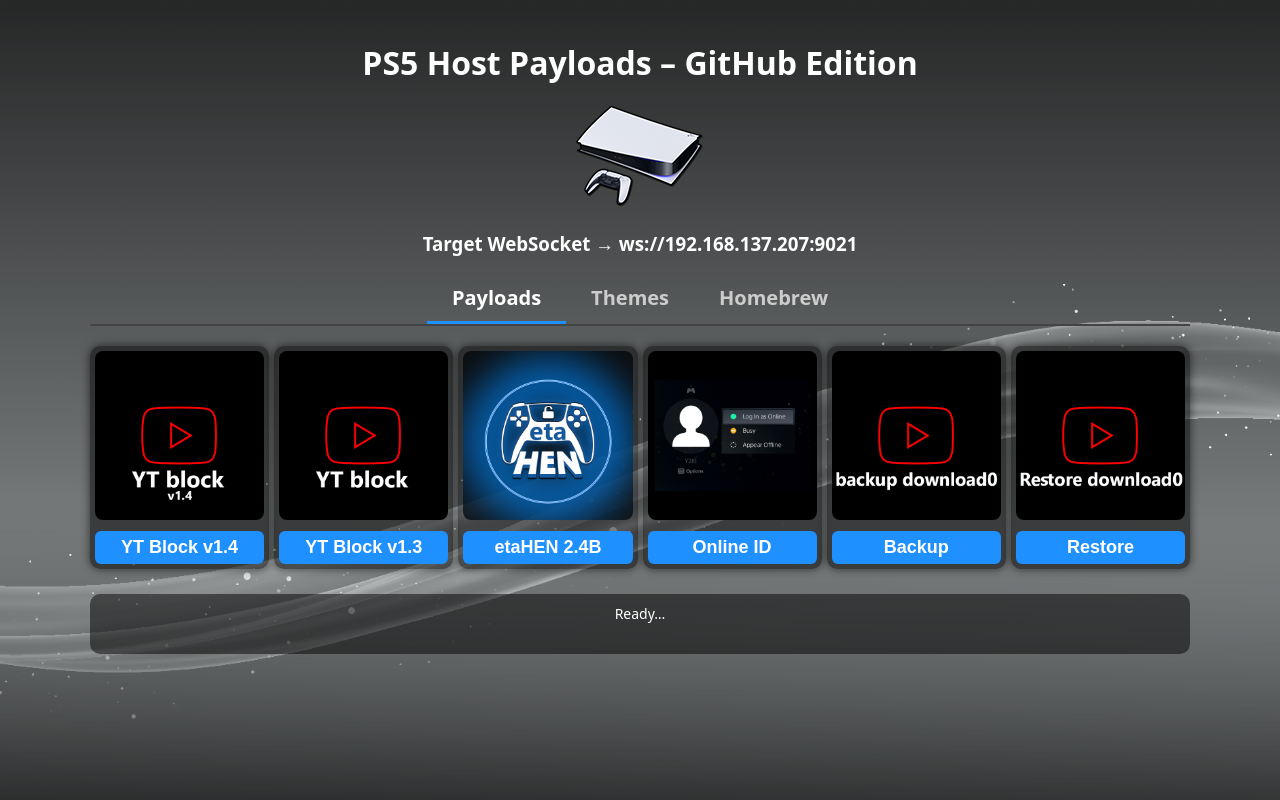
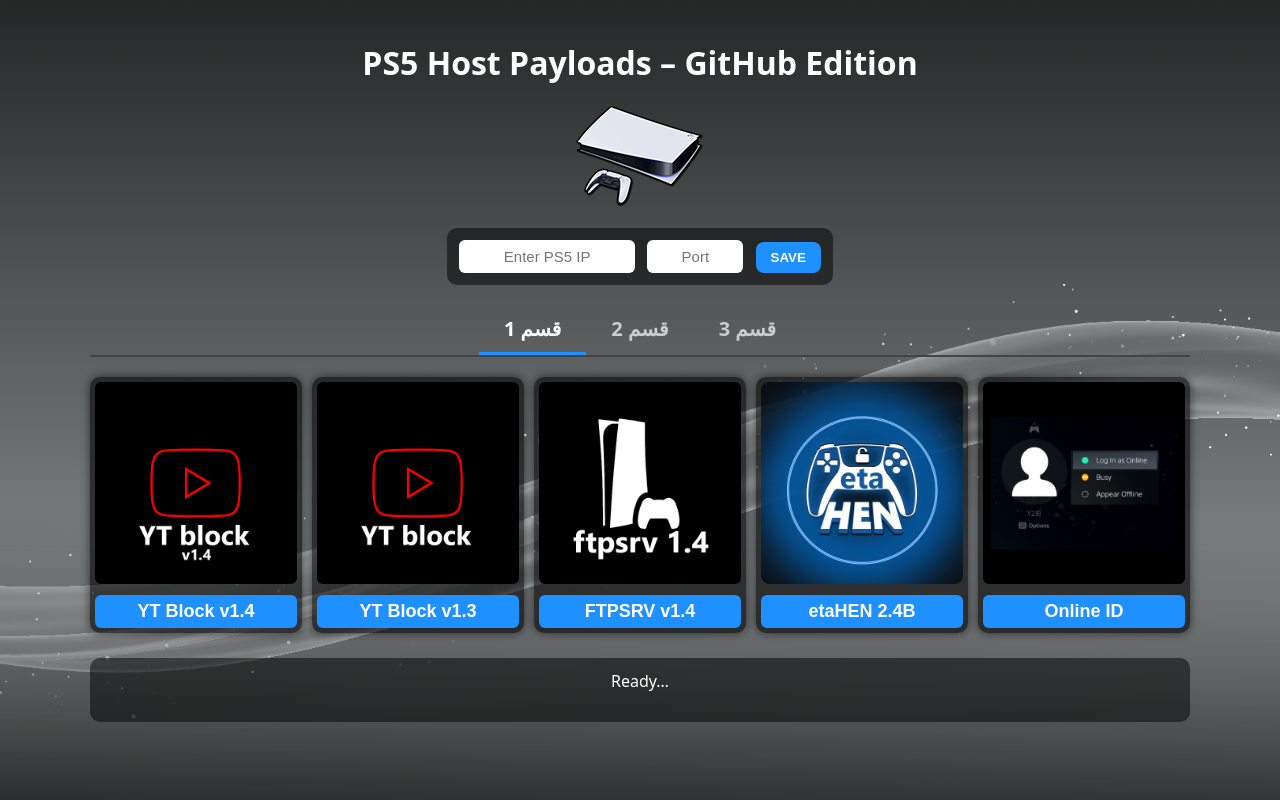
Before and after one commit to MasterPS0/PS5HostPayloads, a plain HTML site: page index.html in a window 1280 px wide. Drawn offline with Linux system fonts and the light colour scheme.

Commit message:
Update index.html

```diff
--- a/index.html
+++ b/index.html
@@ -2,7 +2,7 @@
 <html lang="en">
 <head>
 <meta charset="utf-8">
-<title>PS5 Host Payloads (GitHub Edition)</title>
+<title>PS5 Host Payloads – GitHub Edition</title>
 <meta name="viewport" content="width=device-width, initial-scale=1">
 
 <style>
@@ -18,61 +18,127 @@
 
     .container { max-width: 1100px; margin: auto; padding: 20px; }
 
+    /* INPUT BOX */
+    #ipBox {
+        margin-bottom: 20px;
+        background: rgba(0,0,0,0.5);
+        padding: 12px;
+        border-radius: 10px;
+        display: inline-block;
+    }
+
+    #ipInput, #portInput {
+        padding: 8px;
+        border-radius: 6px;
+        border: none;
+        margin-right: 8px;
+        text-align: center;
+        font-size: 15px;
+    }
+
+    #saveBtn {
+        padding: 8px 15px;
+        border-radius: 8px;
+        border: none;
+        background: #1e90ff;
+        color: white;
+        font-weight: bold;
+        cursor: pointer;
+    }
+
+    /* Tabs */
     .tabs {
-        display: flex; justify-content: center;
-        margin-bottom: 20px; border-bottom: 2px solid #444;
+        display: flex;
+        justify-content: center;
+        margin-bottom: 20px;
+        border-bottom: 2px solid #444;
     }
 
     .tab {
-        padding: 10px 25px; cursor: pointer; font-size: 20px;
-        font-weight: bold; color: #ccc; border-bottom: 3px solid transparent;
+        padding: 10px 25px;
+        cursor: pointer;
+        font-size: 20px;
+        font-weight: bold;
+        color: #ccc;
+        border-bottom: 3px solid transparent;
+        transition: 0.3s;
     }
-    .tab.active { color: #fff; border-bottom: 3px solid #1e90ff; }
+
+    .tab.active {
+        color: #fff;
+        border-bottom: 3px solid #1e90ff;
+    }
 
     .section { display: none; }
     .section.active { display: block; }
 
+    /* Grid cards */
     .grid {
-        display: grid; grid-template-columns: repeat(6, 1fr);
-        gap: 5px; margin-bottom: 25px;
+        display: grid;
+        grid-template-columns: repeat(5, 1fr);
+        gap: 10px;
+        margin-bottom: 25px;
     }
 
     .payload-card {
-        background: rgba(0,0,0,0.5); border-radius: 10px;
-        padding: 5px; box-shadow: 0 0 10px rgba(0,0,0,0.6);
+        background: rgba(0,0,0,0.6);
+        border-radius: 10px;
+        padding: 5px;
+        box-shadow: 0 0 10px rgba(0,0,0,0.6);
     }
 
-    .payload-card img { width: 100%; border-radius: 8px; margin-bottom: 6px; }
+    .payload-card img {
+        width: 100%;
+        border-radius: 6px;
+        margin-bottom: 6px;
+    }
 
     .payload-card button {
-        width: 100%; padding: 6px; background: #1e90ff;
-        border: none; border-radius: 6px; font-size: 18px;
-        font-weight: bold; color: white; cursor: pointer;
+        width: 100%;
+        padding: 6px;
+        background: #1e90ff;
+        border: none;
+        border-radius: 6px;
+        font-size: 18px;
+        font-weight: bold;
+        color: white;
+        cursor: pointer;
     }
 
-    #status { margin-top: 20px; background: rgba(0,0,0,0.5);
-        padding: 10px; border-radius: 10px; min-height: 40px; font-size: 14px;
+    /* Status box */
+    #status {
+        margin-top: 20px;
+        background: rgba(0,0,0,0.5);
+        padding: 12px;
+        border-radius: 10px;
+        min-height: 40px;
+        font-size: 16px;
     }
 </style>
+
 </head>
-
 <body>
 
 <div class="container">
 
     <h1>PS5 Host Payloads – GitHub Edition</h1>
-    <p><img src="img/PS_Loaders.png" width="128" alt=""></p>
+    <p><img src="img/PS_Loaders.png" width="128"></p>
 
-    <h3>Target WebSocket → ws://192.168.137.207:9021</h3>
-
-    <!-- ============ Tabs ============ -->
-    <div class="tabs">
-        <div class="tab active" onclick="switchTab(1)">Payloads</div>
-        <div class="tab" onclick="switchTab(2)">Themes</div>
-        <div class="tab" onclick="switchTab(3)">Homebrew</div>
+    <!-- ================= IP + PORT ================= -->
+    <div id="ipBox">
+        <input id="ipInput" type="text" placeholder="Enter PS5 IP" style="width:160px;">
+        <input id="portInput" type="text" placeholder="Port" style="width:80px;">
+        <button id="saveBtn" onclick="saveIPPort()">SAVE</button>
     </div>
 
-    <!-- ============ SECTION 1 ============ -->
+    <!-- ================= TABS ================= -->
+    <div class="tabs">
+        <div class="tab active" onclick="switchTab(1)">قسم 1</div>
+        <div class="tab" onclick="switchTab(2)">قسم 2</div>
+        <div class="tab" onclick="switchTab(3)">قسم 3</div>
+    </div>
+
+    <!-- ================= SECTION 1 ================= -->
     <div id="section1" class="section active">
         <div class="grid">
 
@@ -87,6 +153,11 @@
             </div>
 
             <div class="payload-card">
+                <img src="img/ftpsrv1.4.png">
+                <button onclick="sendPayloadWS('payloads/ftpsrv-ps5.elf')">FTPSRV v1.4</button>
+            </div>
+
+            <div class="payload-card">
                 <img src="img/etaHEN_2.4b.png">
                 <button onclick="sendPayloadWS('payloads/etaHEN-2.4B.bin')">etaHEN 2.4B</button>
             </div>
@@ -96,20 +167,10 @@
                 <button onclick="sendPayloadWS('payloads/online_json.elf')">Online ID</button>
             </div>
 
-            <div class="payload-card">
-                <img src="img/backup_download0.png">
-                <button onclick="sendPayloadWS('payloads/backup_download0.elf')">Backup</button>
-            </div>
-
-            <div class="payload-card">
-                <img src="img/restore_download0.png">
-                <button onclick="sendPayloadWS('payloads/restore_download0.elf')">Restore</button>
-            </div>
-
         </div>
     </div>
 
-    <!-- ============ SECTION 2 ============ -->
+    <!-- ================= SECTION 2 ================= -->
     <div id="section2" class="section">
         <div class="grid">
 
@@ -128,36 +189,68 @@
                 <button onclick="sendPayloadWS('payloads/Apps_logos.elf')">Apps Logos</button>
             </div>
 
+            <div class="payload-card">
+                <img src="img/payload9.png">
+                <button onclick="sendPayloadWS('payloads/payload9.bin')">Payload 9</button>
+            </div>
+
+            <div class="payload-card">
+                <img src="img/payload10.png">
+                <button onclick="sendPayloadWS('payloads/payload10.bin')">Payload 10</button>
+            </div>
+
         </div>
     </div>
 
-    <!-- ============ SECTION 3 ============ -->
+    <!-- ================= SECTION 3 ================= -->
     <div id="section3" class="section">
         <div class="grid">
 
             <div class="payload-card">
                 <img src="img/websrv-ps5.png">
-                <button onclick="sendPayloadWS('payloads/websrv-ps5.elf')">websrv0.30.2</button>
-            </div>
-
-            <div class="payload-card">
-                <img src="img/ftpsrv1.4.png">
-                <button onclick="sendPayloadWS('payloads/ftpsrv-ps5.elf')">ftpsrv v1.4</button>
+                <button onclick="sendPayloadWS('payloads/websrv-ps5.elf')">websrv-ps5</button>
             </div>
 
             <div class="payload-card">
                 <img src="img/ps5debug_v1.0b5.png">
-                <button onclick="sendPayloadWS('payloads/ps5debug_v1.0b5.elf')">ps5debug 1.0b5</button>
+                <button onclick="sendPayloadWS('payloads/ps5debug_v1.0b5.elf')">PS5Debug</button>
             </div>
 
         </div>
     </div>
 
-    <div id="status"><span id="statusText">Ready…</span></div>
+    <!-- ================= STATUS ================= -->
+    <div id="status">Ready…</div>
 
 </div>
 
 <script>
+/* ================= LOAD SAVED IP/PORT ================= */
+window.addEventListener("load", () => {
+    const savedIP = localStorage.getItem("ps5_ip");
+    const savedPort = localStorage.getItem("ps5_port");
+
+    if (savedIP) document.getElementById("ipInput").value = savedIP;
+    if (savedPort) document.getElementById("portInput").value = savedPort;
+});
+
+/* ================= SAVE IP/PORT ================= */
+function saveIPPort() {
+    const ip = document.getElementById("ipInput").value.trim();
+    const port = document.getElementById("portInput").value.trim();
+
+    if (!ip || !port) {
+        showMessage("⚠️ ادخل IP و Port", "error");
+        return;
+    }
+
+    localStorage.setItem("ps5_ip", ip);
+    localStorage.setItem("ps5_port", port);
+
+    showMessage("✔️ Saved Successfully!", "success");
+}
+
+/* ================= TABS ================= */
 function switchTab(n) {
     document.querySelectorAll(".tab").forEach(t => t.classList.remove("active"));
     document.querySelectorAll(".section").forEach(s => s.classList.remove("active"));
@@ -166,36 +259,46 @@ function switchTab(n) {
     document.getElementById("section" + n).classList.add("active");
 }
 
-function showMessage(msg, type) {
-    const el = document.getElementById("statusText");
-    el.textContent = msg;
-    el.style.color = type === "error" ? "red" : (type === "success" ? "lightgreen" : "white");
-}
+/* ================= SEND PAYLOAD WEBSOCKET ================= */
+async function sendPayloadWS(url) {
+    const ip = localStorage.getItem("ps5_ip");
+    const port = localStorage.getItem("ps5_port");
 
-async function sendPayloadWS(url) {
-    showMessage("Downloading payload...");
+    if (!ip || !port) {
+        showMessage("⚠️ رجاءً ادخل IP و Port أولاً", "error");
+        return;
+    }
+
+    showMessage("⬇️ Downloading payload...");
 
     try {
-        let file = await fetch(url);
-        let payload = await file.arrayBuffer();
+        let res = await fetch(url);
+        let payload = await res.arrayBuffer();
 
-        showMessage("Connecting to PS5 WebSocket…");
+        showMessage("🔌 Connecting to PS5 WebSocket...");
 
-        let ws = new WebSocket("ws://127.0.0.1:9021");
+        let ws = new WebSocket(`ws://${ip}:${port}`);
         ws.binaryType = "arraybuffer";
 
         ws.onopen = () => {
             ws.send(payload);
-            showMessage("Payload sent!", "success");
+            showMessage("✔️ Payload sent!", "success");
             ws.close();
         };
 
-        ws.onerror = () => showMessage("❌ WebSocket connection failed", "error");
+        ws.onerror = () => showMessage("❌ Connection failed!", "error");
 
     } catch (err) {
         showMessage("❌ Error: " + err.message, "error");
     }
 }
+
+/* ================= STATUS MESSAGE ================= */
+function showMessage(msg, type) {
+    const el = document.getElementById("status");
+    el.textContent = msg;
+    el.style.color = type === "error" ? "red" : (type === "success" ? "lightgreen" : "white");
+}
 </script>
 
 </body>
```
